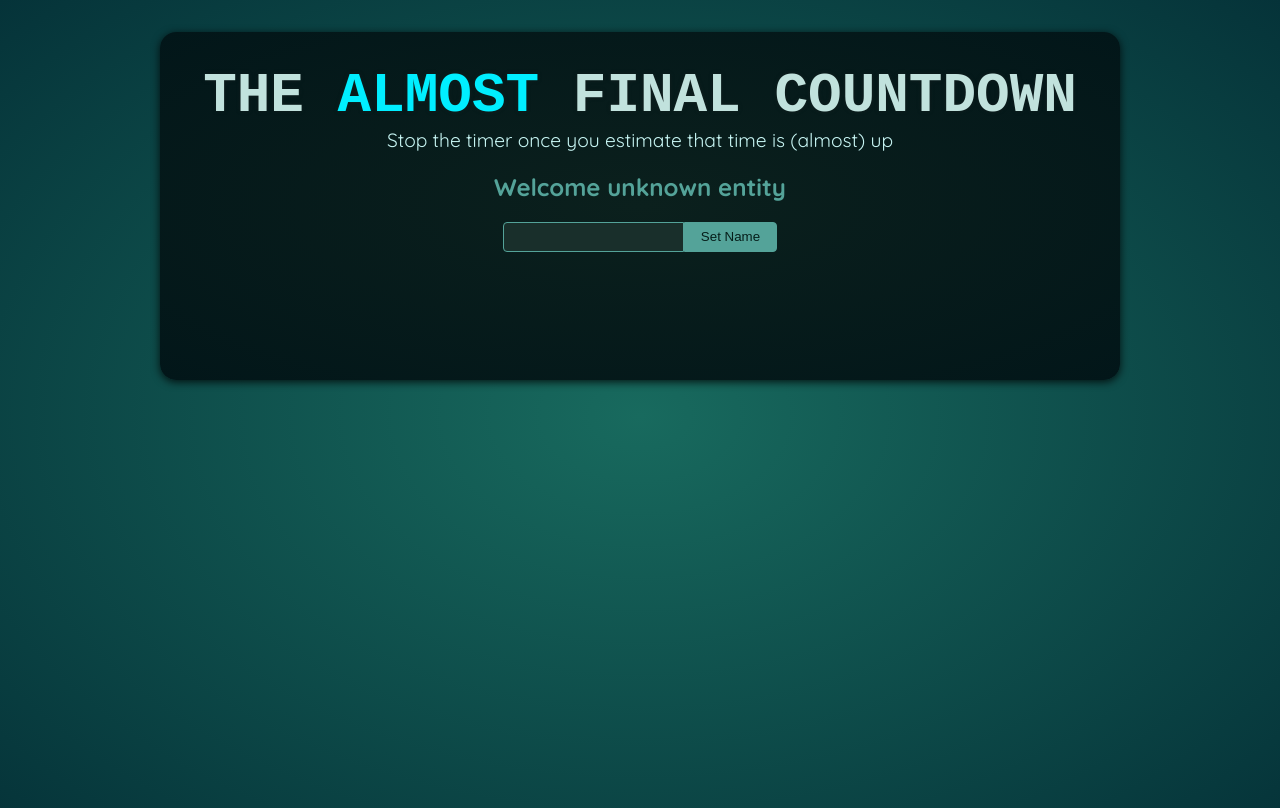
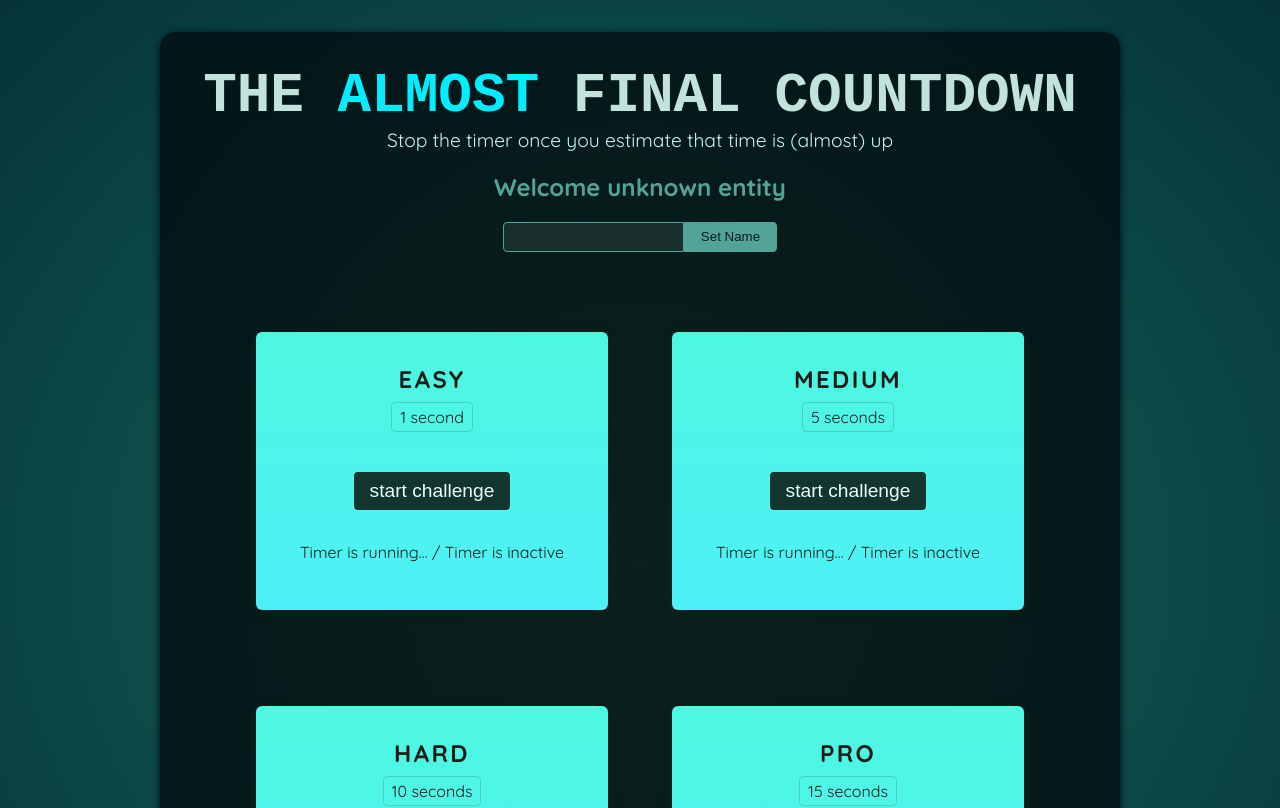
Before and after one commit to priyanshutariyal02/Timer-Challange-Game, a React (Vite) app: page / in a window 1280 px wide. Shown: the top 808 px of the page. Built offline with nearby package versions, Linux system fonts and the light colour scheme; a web font is replaced by a local one.

Commit message:
Add TimerChanllenge component

```diff
--- a/src/App.jsx
+++ b/src/App.jsx
@@ -1,10 +1,16 @@
 import Player from './components/Player.jsx';
+import TimerChallenge from './components/TimerChallenge.jsx';
 
 function App() {
   return (
     <>
       <Player />
-      <div id="challenges"></div>
+      <div id="challenges">
+        <TimerChallenge title="Easy" targetTime={1} />
+        <TimerChallenge title="Medium" targetTime={5} />
+        <TimerChallenge title="Hard" targetTime={10} />
+        <TimerChallenge title="Pro" targetTime={15} />
+      </div>
     </>
   );
 }
```
